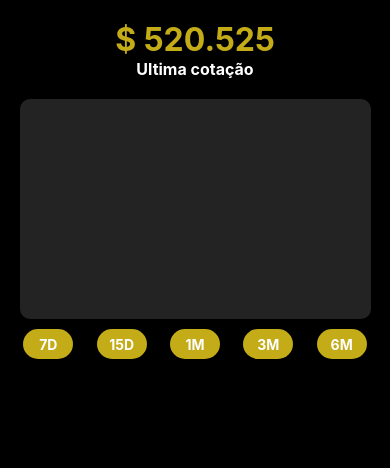
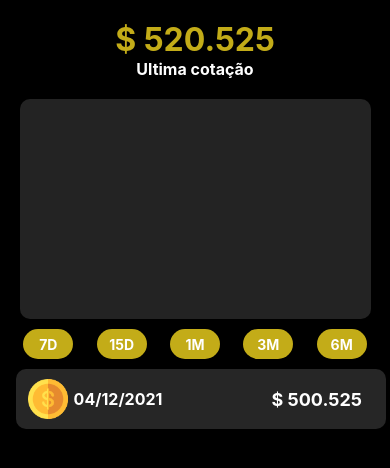
Before and after one commit to JuniorPaula/bitcoin-app, a React Native app: screen / in a window 390 px wide. Shown: the top 468 px of the page. Built offline with nearby package versions, Linux system fonts and the light colour scheme.

Commit message:
created QuotationItmems component

```diff
--- a/App.js
+++ b/App.js
@@ -3,6 +3,7 @@
 import CurrentPrice from './src/components/CurrentPrice';
 import HistoryGraphic from './src/components/HistoryGraphic';
 import QuotationList from './src/components/QuotationList';
+import QuotationsItems from './src/components/QuotationList/QuotationsItems';
 
 export default function App() {
   return (
@@ -15,6 +16,7 @@
         <CurrentPrice />
         <HistoryGraphic />
         <QuotationList />
+        <QuotationsItems />
     </SafeAreaView>
   );
 }
--- a/src/components/QuotationList/QuotationsItems/index.js
+++ b/src/components/QuotationList/QuotationsItems/index.js
@@ -0,0 +1,23 @@
+import React from "react";
+import { View, Text, Image } from "react-native";
+
+import styles from './style';
+
+export default function QuotationsItems() {
+    return (
+        <View style={styles.mainContent}>
+            <View style={styles.contextLeft}>
+                <View style={styles.boxLogo}>
+                    <Image
+                        style={styles.logoBitcoin}
+                        source={require("../../../img/costs_logo.png")} />
+                    <Text style={styles.dayCotation}>04/12/2021</Text>
+                </View>
+            </View>
+            <View style={styles.contextRight}>
+                <Text style={styles.price}>$ 500.525</Text>
+            </View>
+
+        </View>
+    );
+};
--- a/src/components/QuotationList/QuotationsItems/style.js
+++ b/src/components/QuotationList/QuotationsItems/style.js
@@ -0,0 +1,46 @@
+import { StyleSheet } from "react-native";
+
+const styles = StyleSheet.create({
+    mainContent: {
+        width: '95%',
+        height: 'auto',
+        backgroundColor: '#262626',
+        marginLeft: '3%',
+        marginBottom: 15,
+        borderRadius: 10,
+        flexDirection: 'row',
+        alignItems: 'center',
+        padding: 10,
+    },
+    contextLeft: {
+        width: '36%',
+        alignItems: 'flex-start'
+    },
+    contextRight: {
+        width: '60%',
+        alignItems: 'flex-end'
+    },
+    logoBitcoin: {
+        width: 40,
+        height: 40,
+        marginLeft: 2,
+
+    },
+    boxLogo: {
+        flexDirection: 'row',
+        alignItems: 'center',
+    },
+    dayCotation: {
+        fontSize: 16,
+        paddingLeft: 6,
+        color: '#ffff',
+        fontWeight: 'bold'
+    },
+    price: {
+        color: '#ffff',
+        fontSize: 18,
+        fontWeight: 'bold',
+    }
+});
+
+export default styles;
```
